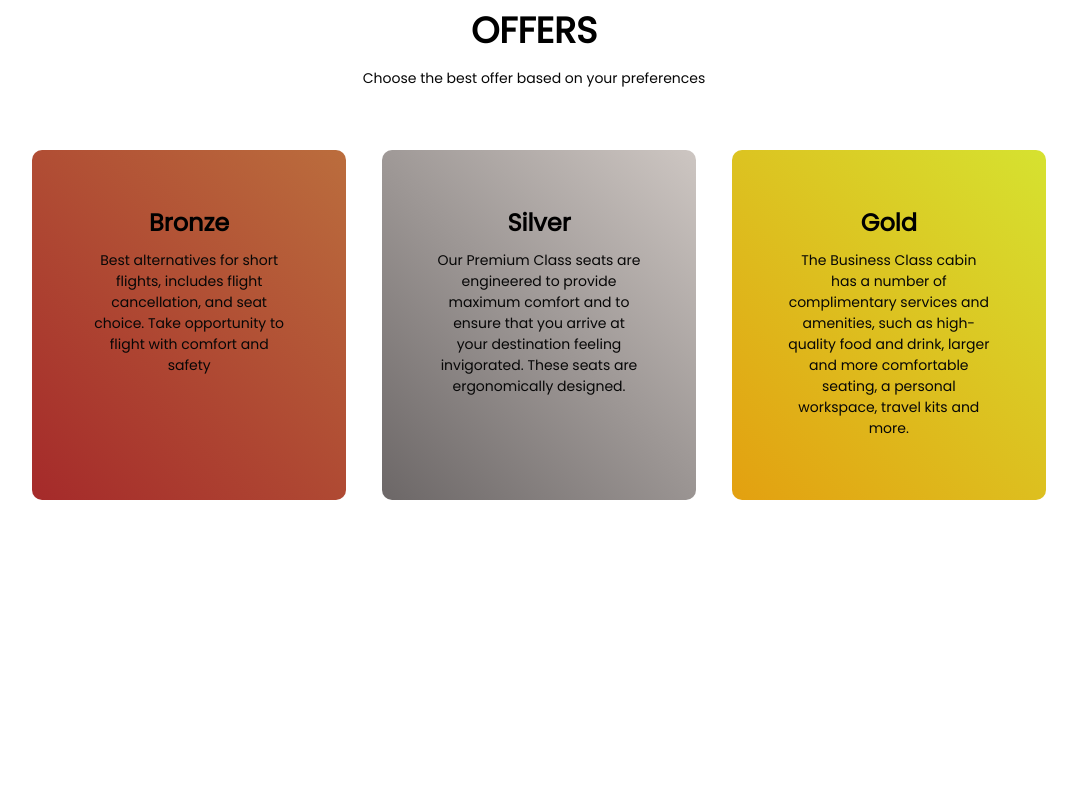
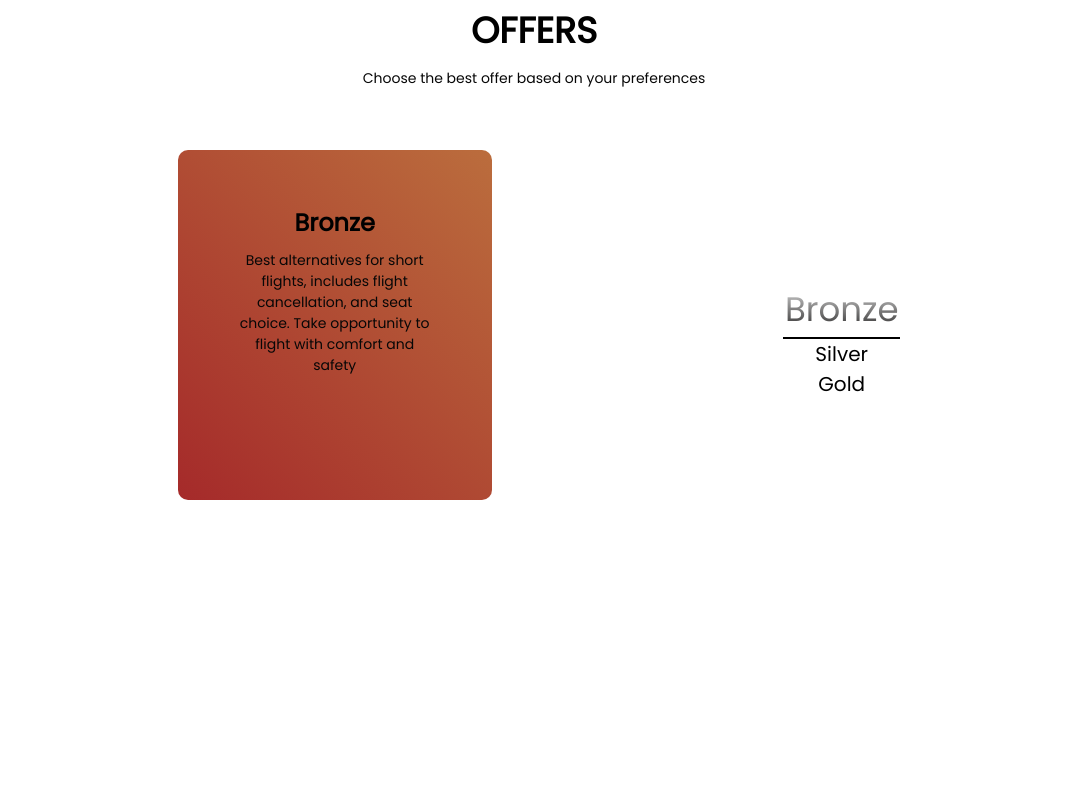
Before and after one commit to Goliaf1992/Goliaf1992.github.io, a plain HTML site: page index.html in a window 1280 px wide. Shown: the part 997-1797 px from the top of the page, without its empty margins (106-1183 px from the left). Drawn offline with Linux system fonts and the light colour scheme.

Commit message:
redesign

```diff
--- a/index.html
+++ b/index.html
@@ -61,6 +61,7 @@
     <h1 >OFFERS</h1>
     <p>Choose the best offer based on your preferences</p>
     <div class="row">
+
         <div class="offers-column" id="column1">
             <h3>Bronze</h3>
             <p>Best alternatives for short flights, includes flight cancellation, and seat choice. Take opportunity to flight with comfort and safety </p>
@@ -74,6 +75,12 @@
             <h3>Gold</h3>
             <p>The Business Class cabin has a number of complimentary services and amenities, such as high-quality food and drink, larger and more comfortable seating, a personal workspace, travel kits and more.</p>
         </div>
+        <ol class="offers-list">
+            <li class="offers-item active">Bronze</li>
+            <li class="offers-item">Silver</li>
+            <li class="offers-item">Gold</li>
+
+        </ol>
     </div>
 </div>
 
--- a/script.js
+++ b/script.js
@@ -1,3 +1,53 @@
+// script for offers
+
+const offersColumn = document.querySelectorAll('.offers-column'),
+        offersList = document.querySelector('.offers-list'),
+        offerItem = offersList.querySelectorAll('.offers-item');
+
+
+function hideOffers(){
+
+            offersColumn.forEach(column=>{
+            column.style.display = 'none';
+        });
+
+        offerItem.forEach(item=>{
+            item.classList.remove('active');
+        })
+
+    }
+
+        hideOffers();
+
+        function showOffer(i = 0) {
+
+            offersColumn[i].style.display = 'block';
+            offerItem[i].classList.add('active');
+
+        }
+
+        showOffer();
+
+    offersList.addEventListener('click',(event)=>{
+
+            const target = event.target;
+            if (target && target.classList.contains('offers-item')) {
+                offerItem.forEach((column,index)=>{
+
+                    if (column == target) {
+                        hideOffers();
+                        showOffer(index);
+                    }
+
+                });
+            }
+        });
+
+
+
+
+
+
 
 
 
@@ -109,7 +159,7 @@ function setTimer(selector,endtime){
 
 
 function showsModalWindow(e){
-    e.preventDefault();
+
     modalWindow.showModal();
     document.querySelector('body').style.overflowY = 'hidden';
 
--- a/style.css
+++ b/style.css
@@ -257,14 +257,14 @@ form p {
     width: 30%;
     height: 15%;
     background-color: #fff;
-    margin: top 10px;;offers
+    margin: top 10px;
 }
 
 .modal__input {
 
-    width: 40%;
-    height: 3%;
-    margin: 0%;
+    width:40%;
+    height:3%;
+    margin:0%;
 
 }
 
@@ -315,10 +315,26 @@ p {
 .row {
     margin-top: 5%;
     display: flex;
-    justify-content: space-between;
+    justify-content: space-around;
     align-items: center;
 }
 
+.offers-list {
+    list-style: none;
+    font-size: 20px;
+    cursor: pointer;
+}
+
+.active {
+    transition: 1s;
+    padding: 2px;
+    border-bottom: 2px solid black;
+    font-size: 34px;
+  background: -webkit-linear-gradient(#eee, rgb(17, 16, 16));
+  -webkit-background-clip: text;
+  -webkit-text-fill-color: transparent;
+
+}
 
 .offers-column {
 
@@ -795,6 +811,7 @@ border-radius: 5px;
 /* modal */
 
 .modal {
+    border-radius: 10px;
     z-index: 4;
     max-width:200px;
     max-height:350px;
@@ -831,10 +848,12 @@ border-radius: 5px;
         transform: translate(-50%, -50%);
         font-style: bold;
         width: 20px;
+        border-radius: 10px;
     }
 
     #close-modal i {
         color: #000;
+
     }
 
     .modal #submit {
@@ -843,6 +862,7 @@ border-radius: 5px;
         padding: 4%;
         font-weight:bold ;
         width: 50px;
+        border-radius: 20px;
     }
 
     #submit i {
```
